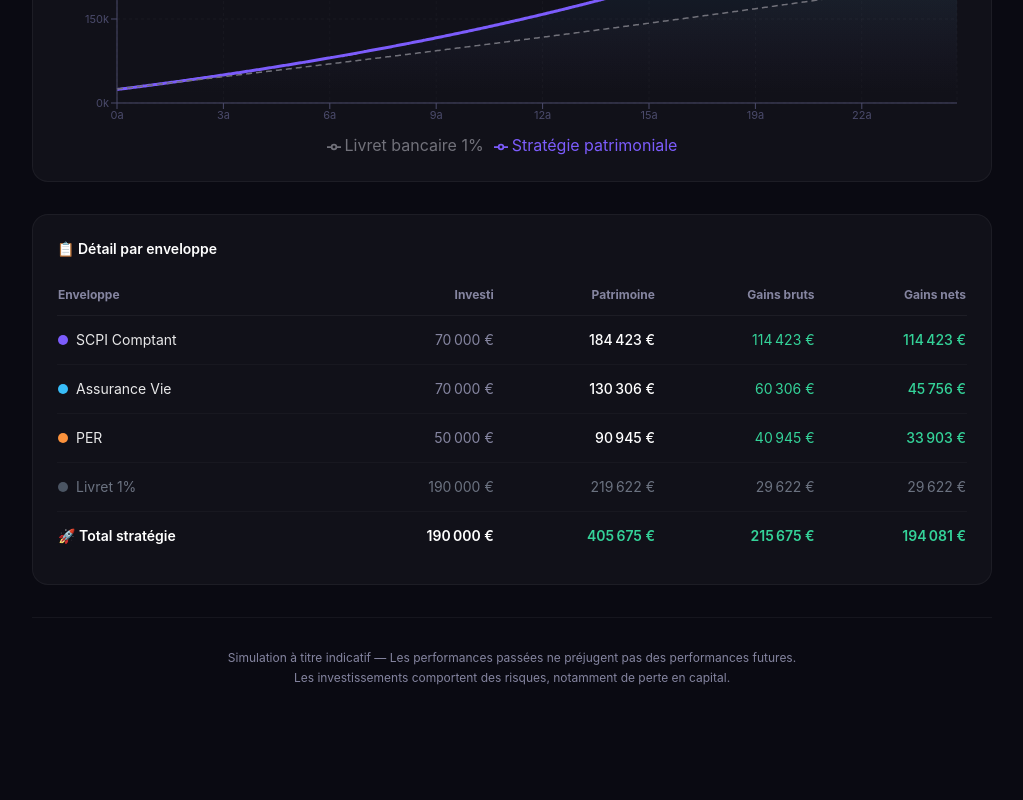
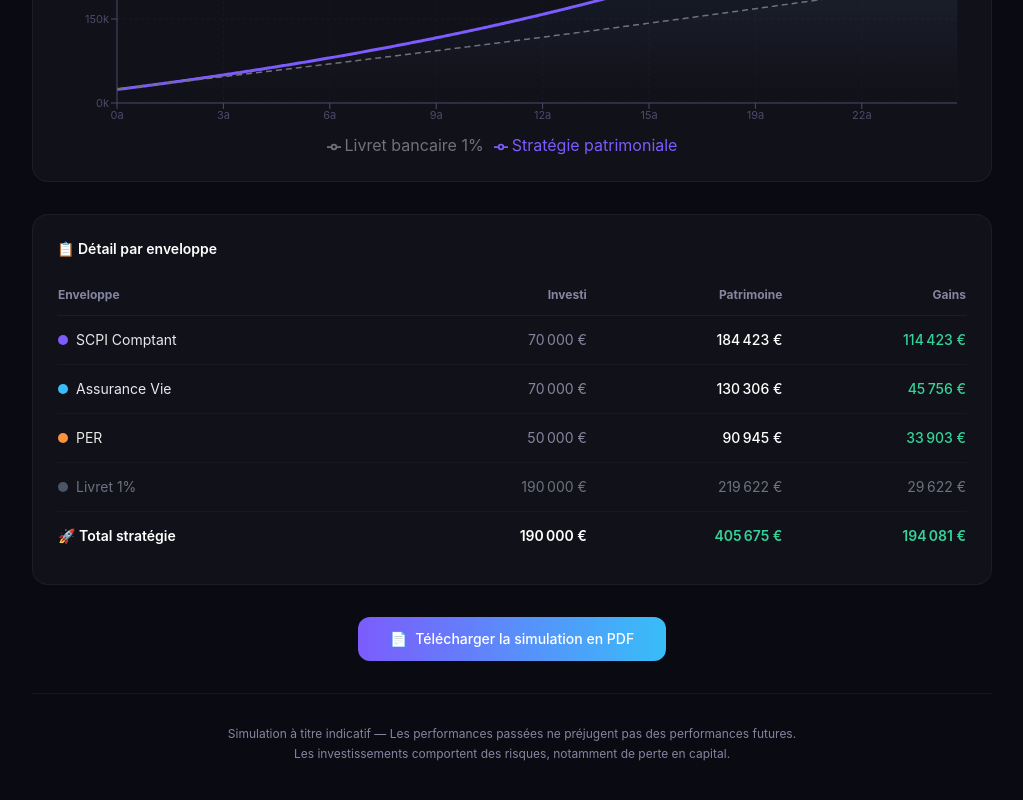
Before and after one commit to louminod/simulateur-patrimoine, a Next.js app: page / in a window 1280 px wide. Shown: the part 2069-2869 px from the top of the page, without its empty margins (128-1151 px from the left). Before the commit the page ends 2835 px from the top, so only its background shows below. Built offline with nearby package versions, Linux system fonts and the light colour scheme.

Commit message:
feat: simplify table to Gains only, add PDF download

```diff
--- a/package.json
+++ b/package.json
@@ -12,6 +12,8 @@
   "author": "",
   "license": "ISC",
   "dependencies": {
+    "html2canvas": "^1.4.1",
+    "jspdf": "^4.1.0",
     "next": "^14.2.35",
     "react": "^18.3.1",
     "react-dom": "^18.3.1",
--- a/src/app/page.tsx
+++ b/src/app/page.tsx
@@ -1,6 +1,8 @@
 "use client";
 
-import { useState, useMemo, useEffect, useCallback } from "react";
+import { useState, useMemo, useEffect, useCallback, useRef } from "react";
+import html2canvas from "html2canvas";
+import jsPDF from "jspdf";
 import {
   AreaChart,
   Area,
@@ -499,6 +501,39 @@ function EnvelopeCardWrapper({ icon, title, subtitle, enabled, onToggle, gradien
 // MAIN PAGE
 // ══════════════════════════════════════════
 export default function Home() {
+  const mainRef = useRef<HTMLDivElement>(null);
+  const [downloading, setDownloading] = useState(false);
+
+  const downloadPDF = useCallback(async () => {
+    if (!mainRef.current) return;
+    setDownloading(true);
+    try {
+      const canvas = await html2canvas(mainRef.current, {
+        backgroundColor: "#0a0a12",
+        scale: 2,
+        useCORS: true,
+        logging: false,
+      });
+      const imgData = canvas.toDataURL("image/jpeg", 0.95);
+      const pdf = new jsPDF({ orientation: "portrait", unit: "mm", format: "a4" });
+      const pdfWidth = pdf.internal.pageSize.getWidth();
+      const pdfHeight = (canvas.height * pdfWidth) / canvas.width;
+      let position = 0;
+      const pageHeight = pdf.internal.pageSize.getHeight();
+
+      while (position < pdfHeight) {
+        if (position > 0) pdf.addPage();
+        pdf.addImage(imgData, "JPEG", 0, -position, pdfWidth, pdfHeight);
+        position += pageHeight;
+      }
+      pdf.save("simulation-patrimoine.pdf");
+    } catch (e) {
+      console.error("PDF generation failed", e);
+    } finally {
+      setDownloading(false);
+    }
+  }, []);
+
   const [years, setYears] = useState(25);
   const [scpi, setScpi] = useState(defaultSCPI);
   const [scpiCredit, setScpiCredit] = useState(defaultSCPICredit);
@@ -550,7 +585,7 @@ export default function Home() {
   const differencePct = results.livret.capital > 0 ? ((difference / results.livret.capital) * 100).toFixed(0) : "0";
 
   return (
-    <main className="min-h-screen max-w-5xl mx-auto px-4 md:px-8 pb-12">
+    <main ref={mainRef} className="min-h-screen max-w-5xl mx-auto px-4 md:px-8 pb-12">
 
       {/* ═══ HERO ═══ */}
       <section className="hero-gradient rounded-b-3xl px-6 pt-10 pb-8 md:pt-14 md:pb-10 -mx-4 md:-mx-8 mb-8">
@@ -726,8 +761,7 @@ export default function Home() {
                 <th className="text-left py-3">Enveloppe</th>
                 <th className="text-right py-3">Investi</th>
                 <th className="text-right py-3">Patrimoine</th>
-                <th className="text-right py-3 hidden sm:table-cell">Gains bruts</th>
-                <th className="text-right py-3">Gains nets</th>
+                <th className="text-right py-3">Gains</th>
               </tr>
             </thead>
             <tbody>
@@ -739,7 +773,6 @@ export default function Home() {
                   </td>
                   <td className="text-right text-[var(--muted)]">{fmt(s.result.totalInvested)}</td>
                   <td className="text-right font-medium text-white">{fmt(s.result.capital)}</td>
-                  <td className="text-right text-[var(--green)] hidden sm:table-cell">{fmt(s.result.grossGains)}</td>
                   <td className="text-right text-[var(--green)] font-medium">{fmt(s.result.netGains)}</td>
                 </tr>
               ))}
@@ -749,19 +782,29 @@ export default function Home() {
                 </td>
                 <td className="text-right">{fmt(results.livret.totalInvested)}</td>
                 <td className="text-right">{fmt(results.livret.capital)}</td>
-                <td className="text-right hidden sm:table-cell">{fmt(results.livret.gains)}</td>
                 <td className="text-right">{fmt(results.livret.gains)}</td>
               </tr>
               <tr className="font-semibold">
                 <td className="py-3.5 text-white">🚀 Total stratégie</td>
                 <td className="text-right text-white">{fmt(results.totalInvested)}</td>
                 <td className="text-right text-[var(--green)]">{fmt(results.totalFinal)}</td>
-                <td className="text-right text-[var(--green)] hidden sm:table-cell">{fmt(results.totalFinal - results.totalInvested)}</td>
                 <td className="text-right text-[var(--green)]">{fmt(results.totalNet)}</td>
               </tr>
             </tbody>
           </table>
         </div>
+      </section>
+
+      {/* ═══ PDF DOWNLOAD ═══ */}
+      <section className="mb-8 text-center">
+        <button onClick={downloadPDF} disabled={downloading}
+          className="inline-flex items-center gap-2 bg-gradient-to-r from-[var(--accent)] to-[var(--accent2)] hover:opacity-90 disabled:opacity-50 text-white font-medium py-3 px-8 rounded-xl transition-all text-sm">
+          {downloading ? (
+            <><span className="animate-spin">⏳</span> Génération en cours...</>
+          ) : (
+            <><span>📄</span> Télécharger la simulation en PDF</>
+          )}
+        </button>
       </section>
 
       <footer className="text-center text-xs text-[var(--muted)] py-8 border-t border-white/5 space-y-1">
```
Also changed, not shown: 1 other file (tests, documents, lock files or other folders).
